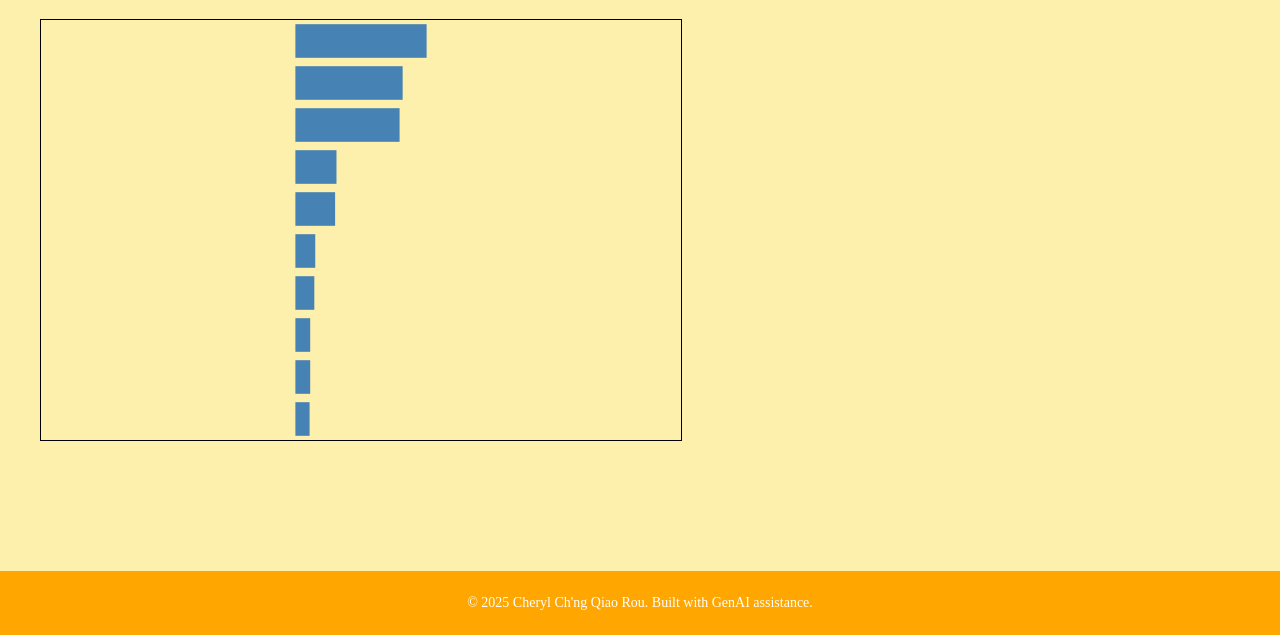
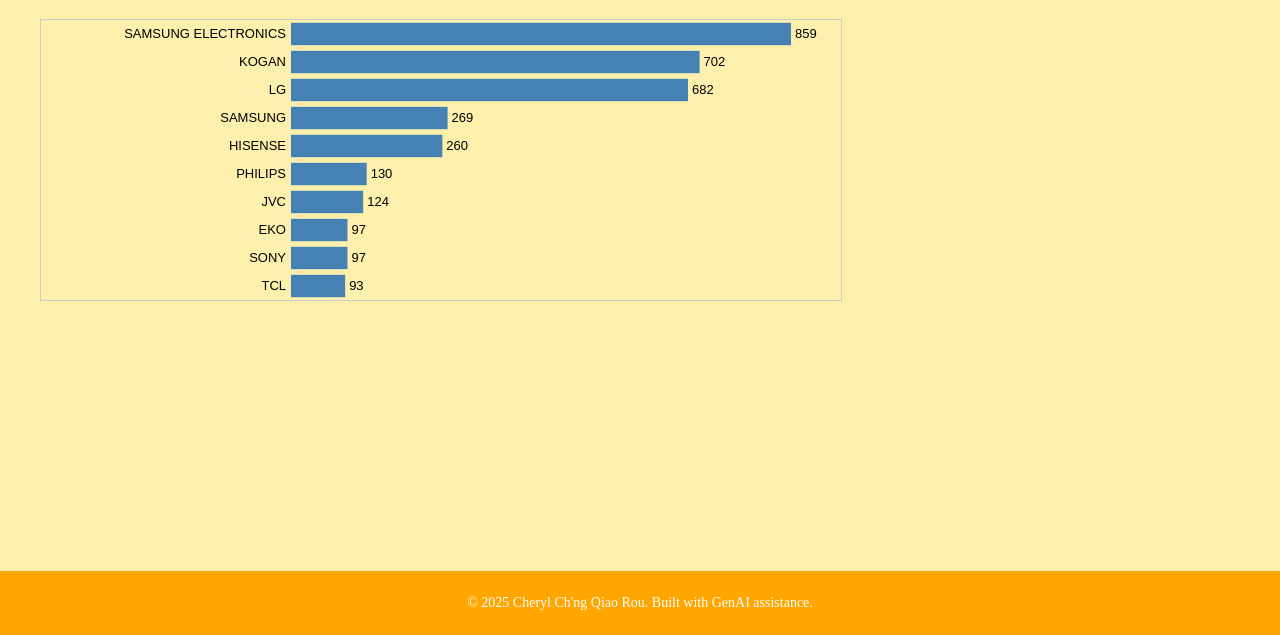
Before and after one commit to cherylchng-oss/T04-2, a plain HTML site: page index.html in a window 1280 px wide. Shown: the part 165-800 px from the top of the page. Drawn offline with nearby package versions, Linux system fonts and the light colour scheme.

Commit message:
feat(t04-7): add grouped bars with category/value labels; keep T04-6 rect block commented

```diff
--- a/index.html
+++ b/index.html
@@ -34,9 +34,8 @@
 
   <!-- D3 library -->
   <script src="https://d3js.org/d3.v7.min.js"></script>
-
-  <script src="t04-4-load.js"></script>
-  <script src="t04-5-bars.js"></script>
+  <script src="t04-4-load.js"></script> <!-- loads CSV, then calls createBarChart -->
+  <script src="t04-5-bars.js"></script> <!-- defines createBarChart -->
 
   <!-- NEW: JS for T04-3 only -->
   <!--<script src="t04-3-bars.js"></script>-->
--- a/t04-5-bars.js
+++ b/t04-5-bars.js
@@ -1,31 +1,68 @@
 const createBarChart = (data) => {
-    const viewW = 500, viewH = 1600;
-    const displayW = 640, displayH = 420;
+    // --- Sizes (logical vs. display) ---
+    const viewW = 500;
+    const viewH = Math.max(220, data.length * 28);
+    const displayW = 800;
+    const displayH = Math.min(480, data.length * 24 + 40);
+    // --- SVG root ---
     const svg = d3.select(".responsive-svg-container")
         .append("svg")
-        .attr("viewBox", `0 0 ${viewW} ${viewH}`)
-        .attr("width", displayW)
-        .attr("height", displayH)
-        .style("border", "1px solid black");
-    // X scale (numeric)
+            .attr("viewBox", `0 0 ${viewW} ${viewH}`)
+            .attr("width", displayW)
+            .attr("height", displayH)
+            .style("border", "1px solid #ccc");
+    // --- Scales (from T04-6) ---
     const xMax = d3.max(data, d => d.count);
     const xScale = d3.scaleLinear()
         .domain([0, xMax])
         .range([0, viewW]);
-    // Y scale (categorical) — change 'brand' if your category column differs
     const yScale = d3.scaleBand()
         .domain(data.map(d => d.brand))
         .range([0, viewH])
         .paddingInner(0.2)
         .paddingOuter(0.1);
-    // Bars
-    svg.selectAll("rect")
-    .data(data)
-    .join("rect")
+    // OLD rectangle-only drawing block from T04-6 (COMMENTED OUT for T04-7). //
+    /* svg.selectAll("rect")
+        .data(data)
+        .join("rect")
         .attr("class", d => `bar bar-${d.count}`)
-        .attr("x", 0)
-        .attr("y", d => yScale(d.brand))
+        .attr("x", 0) .attr("y", d => yScale(d.brand))
         .attr("width", d => xScale(d.count))
         .attr("height", yScale.bandwidth())
         .attr("fill", "steelblue");
+    */
+    // --- NEW in T04-7: group per row (bar + labels move together) ---
+    // Using x = 100 so labels align at 100 and bars start there too.
+    const labelX = 100;
+    const barAndLabel = svg
+        .selectAll("g")
+        .data(data)
+        .join("g")
+            .attr("transform", d => `translate(0, ${yScale(d.brand)})`);
+    // --- Bar rectangle inside the group ---
+    // y is 0 because the group sets vertical position via transform.
+    barAndLabel
+        .append("rect")
+            .attr("x", labelX) // bar starts at x = 100
+            .attr("y", 0)
+            .attr("width", d => xScale(d.count)) // scaled width fits the viewBox
+            .attr("height", yScale.bandwidth()) // bar thickness from band scale
+            .attr("fill", "steelblue");
+        // --- Category text (left of bar, right-aligned at x=100) ---
+    barAndLabel
+        .append("text")
+            .text(d => d.brand) // change if your category column differs
+            .attr("x", labelX - 5)
+            .attr("y", 15) // adjust to center in the band
+            .attr("text-anchor", "end") // right-align so text ends at x=100
+            .style("font-family", "sans-serif")
+            .style("font-size", "13px");
+    // --- Value text (at the end of each bar) ---
+    barAndLabel
+        .append("text")
+            .text(d => d.count) // numeric label
+            .attr("x", d => labelX + xScale(d.count) + 4) // just past bar end
+            .attr("y", 15) // adjust as needed
+            .style("font-family", "sans-serif")
+            .style("font-size", "13px");
 };
```
